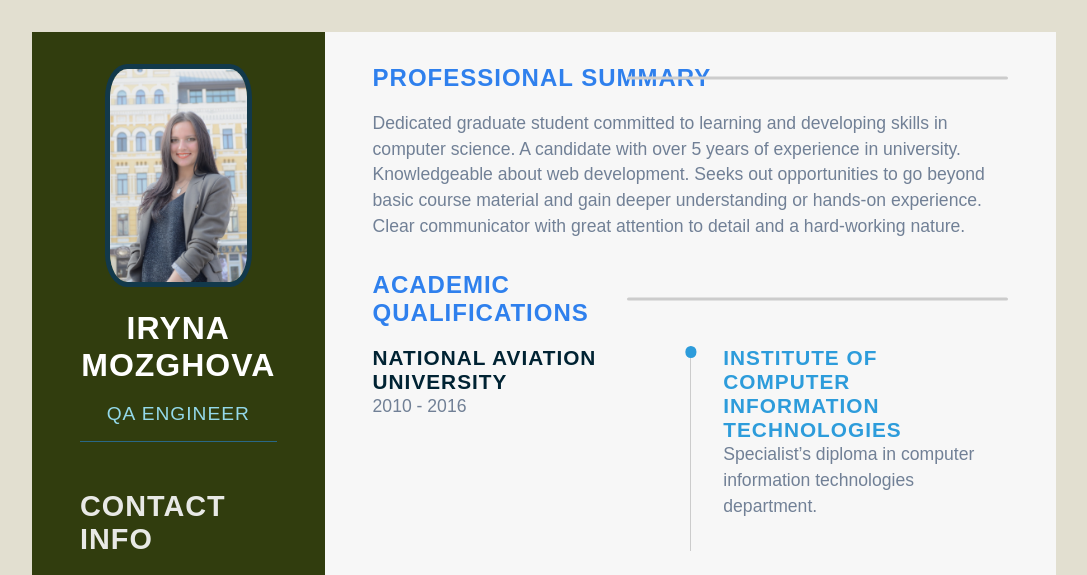
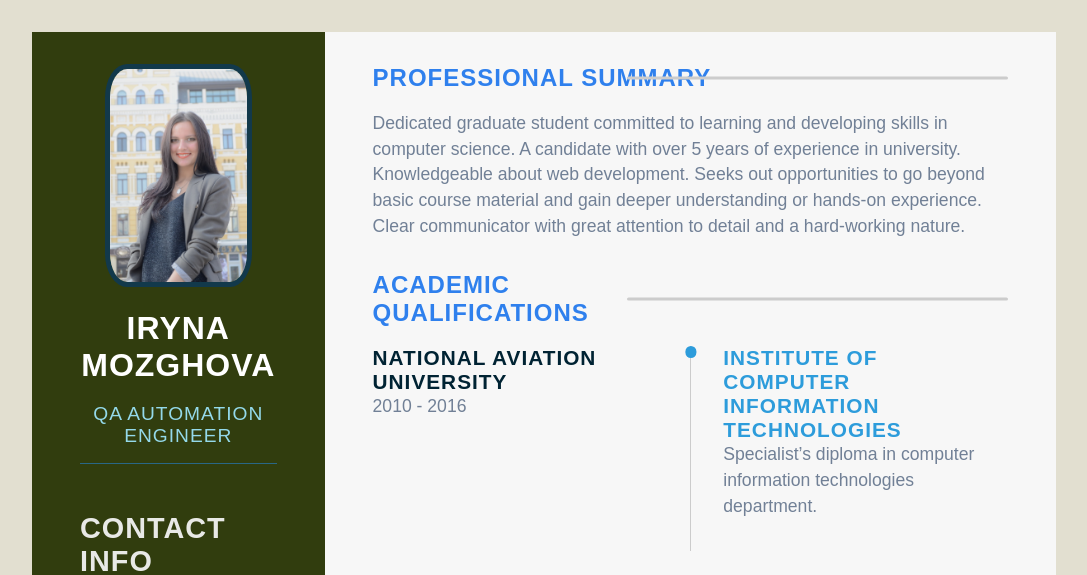
Before and after one commit to Mozgova/resume, a plain HTML site: page index.html in a window 1280 px wide. Shown: the top 575 px of the page, without its empty margins (96-1183 px from the left). Drawn offline with Linux system fonts and the light colour scheme.

Commit message:
Update index.html

```diff
--- a/index.html
+++ b/index.html
@@ -19,7 +19,7 @@
                         <img src="photo.jpg" alt="">
                     </div>
                     <h2 class="name">Iryna Mozghova</h2>
-                    <p class="career">QA Engineer</p>
+                    <p class="career">QA Automation Engineer</p>
                 </div>
                 <div class="contact-info">
                     <h3 class="main-title">Contact Info</h3>
```
